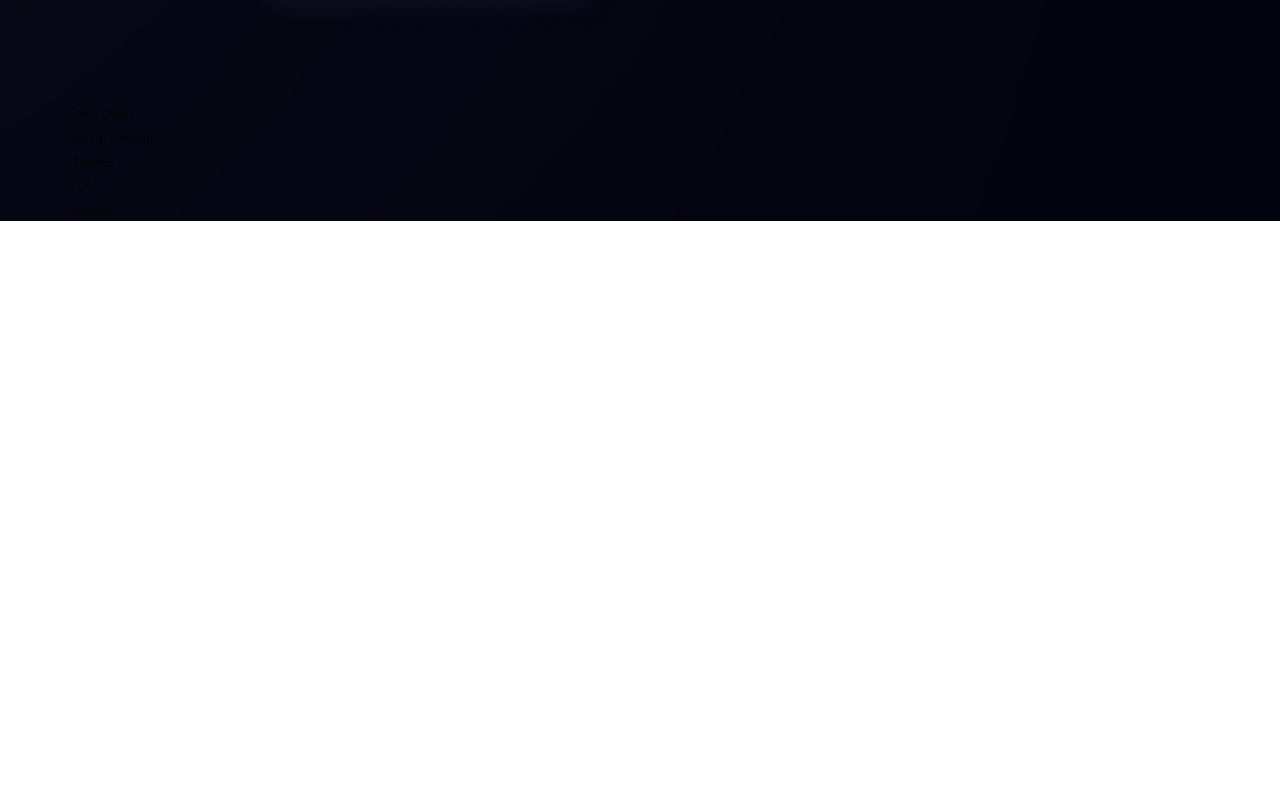
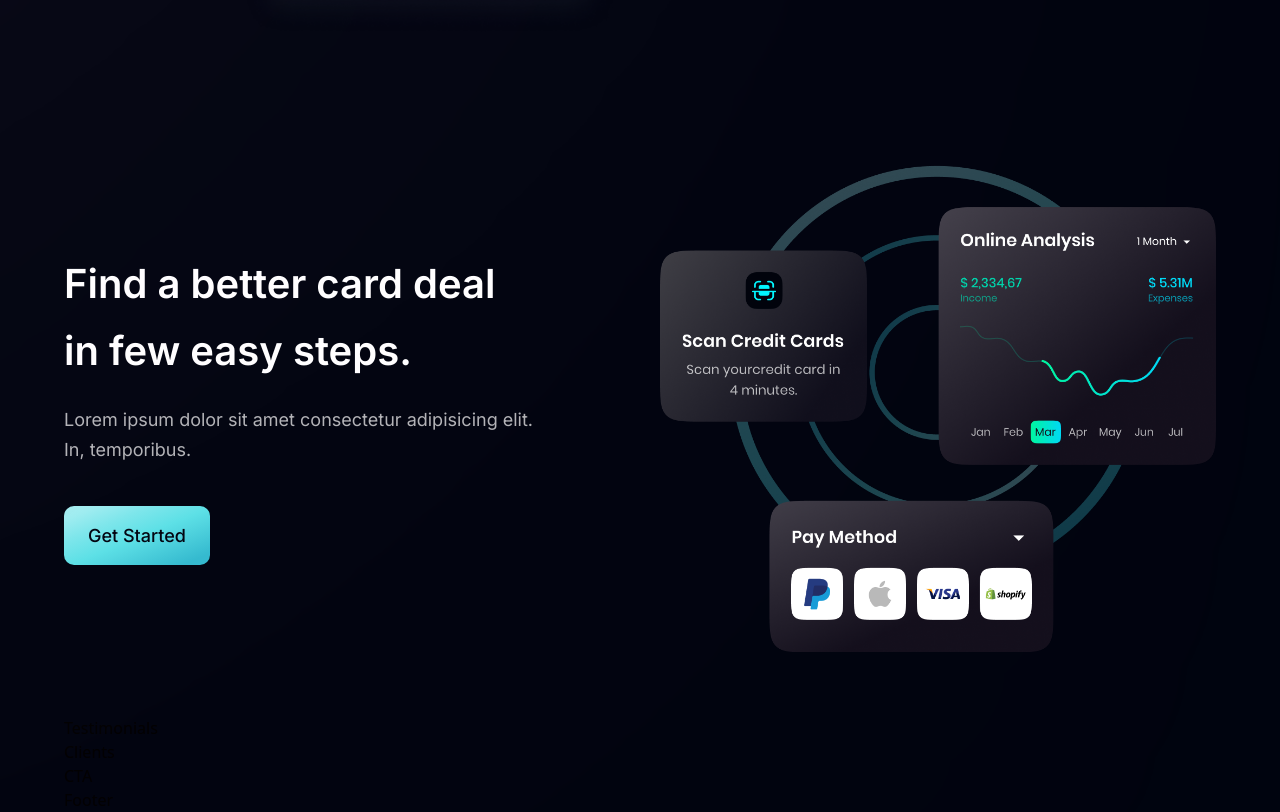
Before and after one commit to haroldjeshua/fintech-web, a React (Vite) app: page / in a window 1280 px wide. Shown: the part 2029-2841 px from the top of the page. Before the commit the page ends 2250 px from the top, so only its background shows below. Built offline with nearby package versions, Linux system fonts and the light colour scheme.

Commit message:
add: card deal section comp

```diff
--- a/src/components/CardDeal.jsx
+++ b/src/components/CardDeal.jsx
@@ -1,7 +1,27 @@
-import React from "react";
+import { card } from "../assets";
+import styles, { layout } from "../styles";
+import Button from "./Button";
 
 const CardDeal = () => {
-  return <div>CardDeal</div>;
+  return (
+    <section className={layout.section}>
+      <div className={layout.sectionInfo}>
+        <h2 className={styles.heading2}>
+          Find a better card deal <br /> in few easy steps.
+        </h2>
+        <p className={`${styles.paragraph} max-w-[470px] mt-5`}>
+          Lorem ipsum dolor sit amet consectetur adipisicing elit. In,
+          temporibus.
+        </p>
+
+        <Button styles="mt-10" />
+      </div>
+
+      <div className={layout.sectionImg}>
+        <img src={card} alt="card" className="w-[100%] h-[100%]" />
+      </div>
+    </section>
+  );
 };
 
 export default CardDeal;
```
